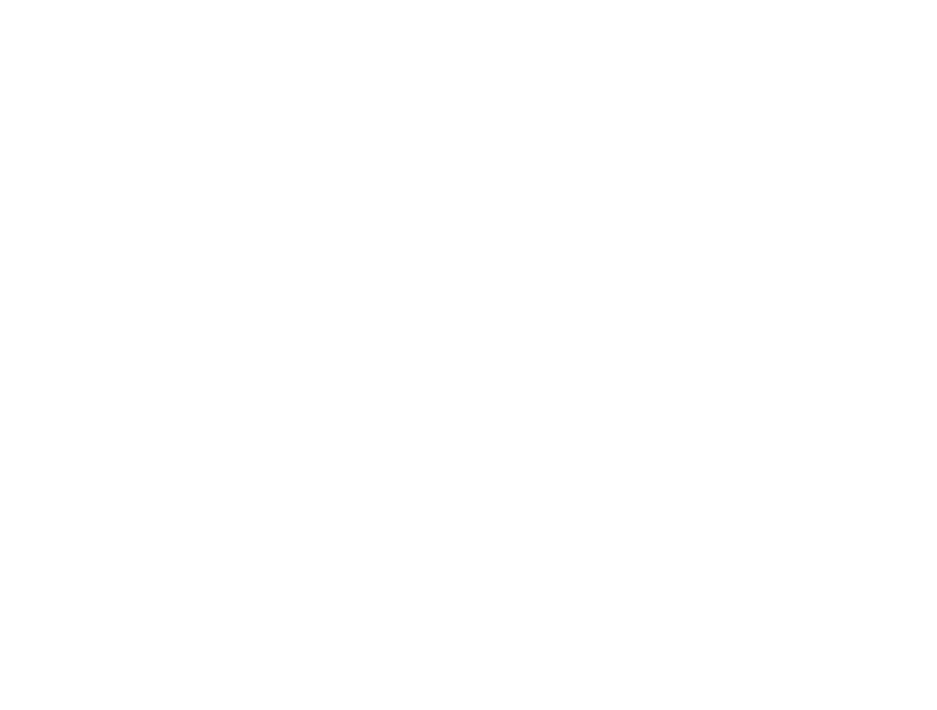
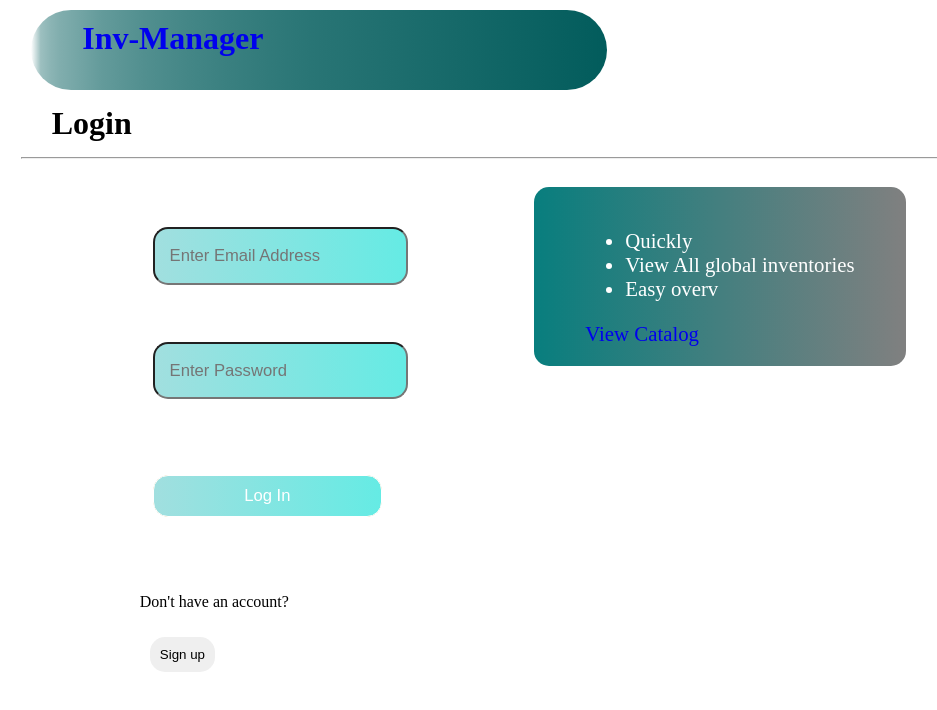
Before and after one commit to JAugustineFlory/Inv-Manager, a React (Vite) app in the folder frontend/: page / in a window 1280 px wide. Before the commit this address had no page. Shown: the top 710 px of the page, without its empty margins (107-1044 px from the left). Built offline with nearby package versions, Linux system fonts and the light colour scheme.

Commit message:
Update Log In/Sign Up component to dynamically adjust with the 'Log in' 'Sign Up' button(s); Adjust styling

```diff
--- a/frontend/src/App.css
+++ b/frontend/src/App.css
@@ -2,8 +2,8 @@
   --card-bkg: repeating-linear-gradient(rgb(8, 126, 126), gray);
   --card-bkg-right: repeating-linear-gradient(
     to right,
-    rgb(8, 126, 126), gray
-  );
+    white, 5%, rgb(2, 92, 92));
+  --card-bkg2: repeating-linear-gradient(to right, rgb(161, 223, 223), rgb(101, 235, 228));
 }
 
 /* Globals */
@@ -11,7 +11,6 @@ body {
   width: 80vw;
   max-width: 1200px;
   margin: 0 auto;
-  /* background-color: rgb(199, 171, 171); */
 }
 h2 {
   font-size: 2em;
@@ -126,7 +125,7 @@ nav {
 /* Login/Signup */
 .login-main {
   display: flex;
-
+  justify-content: space-evenly;
 }
 form.login {
   height: 50vh;
@@ -135,18 +134,17 @@ form.login {
   flex-direction: column;
   justify-content: space-evenly;
   margin: auto;
-  background-image: var(--card-background);
+  background-image: none;
 }
 form.login input, .login-btn {
-  width: 40vw;
   max-width: 400px;
   height: 2em;
   border-radius: 15px;
   margin: 2px auto;
   padding: 10px 15px;
   font-size: .8em;
+  background: var(--card-bkg2)
 }
-
 .login-btn {
   margin-top: 20px;
   background-color: rgb(194, 150, 38);
@@ -154,3 +152,18 @@ form.login input, .login-btn {
   font-size: 1.3em;
   max-width: 300px;
 }
+.login-logo {
+  background-image: var(--card-bkg-right);
+  width: 45vw;
+  height: 10vh;
+  border-radius: 408px;
+  display: flex;
+  padding-left: 5%;
+  box-sizing: border-box;
+  border: none;
+}
+.info {
+  display: flex;
+  flex-direction: column;
+  margin: 2%;
+}
--- a/frontend/src/App.tsx
+++ b/frontend/src/App.tsx
@@ -1,4 +1,4 @@
-import { Routes, Route } from 'react-router-dom';
+import { Routes, Route, NavLink } from 'react-router-dom';
 
 import NavBar from './components/NavBar.tsx';
 import Items from './components/Items.tsx';
@@ -33,10 +33,11 @@ function App() {
     ) : (
       <>
         <header>
-
+          <NavLink to={'/'}><h1 className="logo btn login-logo">Inv-Manager</h1></NavLink>
         </header>
         <Routes>
-          <Route path="/Login" element={<Login />}></Route>
+          <Route path="/" element={<Login />}></Route>
+          <Route path="/items/all" element={<Items />} />
         </Routes>
       </>
     )
--- a/frontend/src/components/Login.tsx
+++ b/frontend/src/components/Login.tsx
@@ -1,42 +1,50 @@
+import { useState } from 'react';
+import { NavLink } from 'react-router-dom';
 
+import Items from '../components/Items.tsx';
 
-
-function Login(logged=false) {
-
-  const LogSign = true;
+function Login() {
+  const [LogSign, setLogSign] = useState(true);
 
   return (
     <>
-      <h2>Login</h2>
+      <h2>{LogSign ? 'Login' : 'Sign Up'}</h2>
       <hr />
       <div className="login-main">
+        <div>
           <form action="" className="login item-card">
+            <input type="email" name="email" placeholder="Enter Email Address" />
+            <input type="password" name="password" placeholder="Enter Password" />
             {LogSign ? (
               <>
-              <input type="email" name="email" placeholder="Enter Email Address" />
-              <input type="password" name="password" placeholder="Enter Password" />
+
               </>
             ) : (
               <>
-              <input type="text" name="name" placeholder="Enter Name" />
+                <input type="text" name="name" placeholder="Name" />
+                <input type="password" name="password-check" placeholder="Verify Password" />
               </>
             )}
             <button className="login-btn" type="submit">
-            {LogSign ? ('Log In') : ('Create Account')}
+              {LogSign ? 'Log In' : 'Create Account'}
             </button>
           </form>
+          <p>{LogSign ? "Don't have an account?" : 'Already have an account?'}</p>
+          <button type="button" onClick={() => setLogSign(!LogSign)}>
+            {LogSign ? 'Sign up' : 'Log in'}
+          </button>
+        </div>
         <div className="info item-card">
           <ul>
             <li>Quickly</li>
             <li>View All global inventories</li>
             <li>Easy overv</li>
           </ul>
+          <NavLink to="/items/all" element={<Items />}>View Catalog</NavLink>
         </div>
       </div>
     </>
-  )
+  );
 }
 
-
-
-export default Login
+export default Login;
```
Lines whose indentation alone changed are shown as unchanged.
